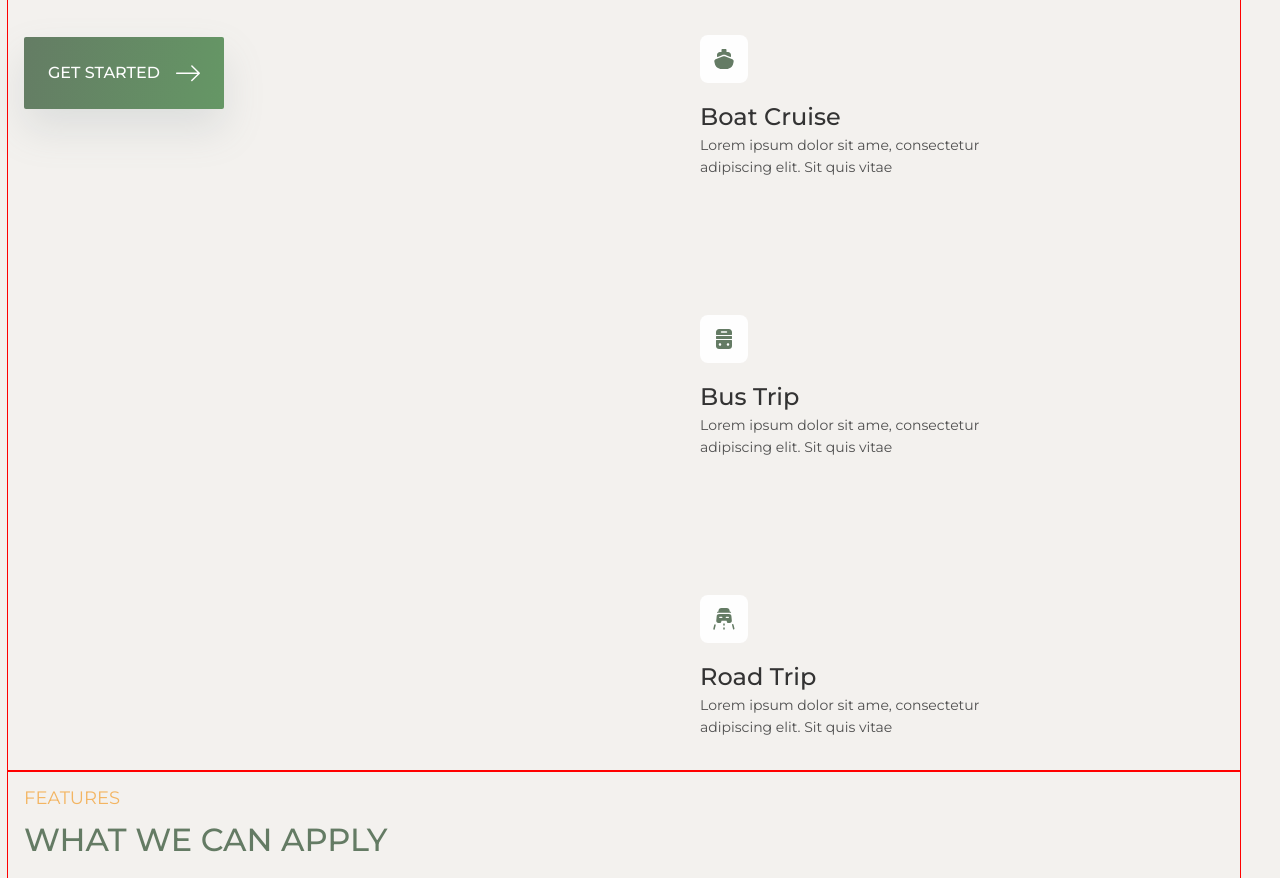
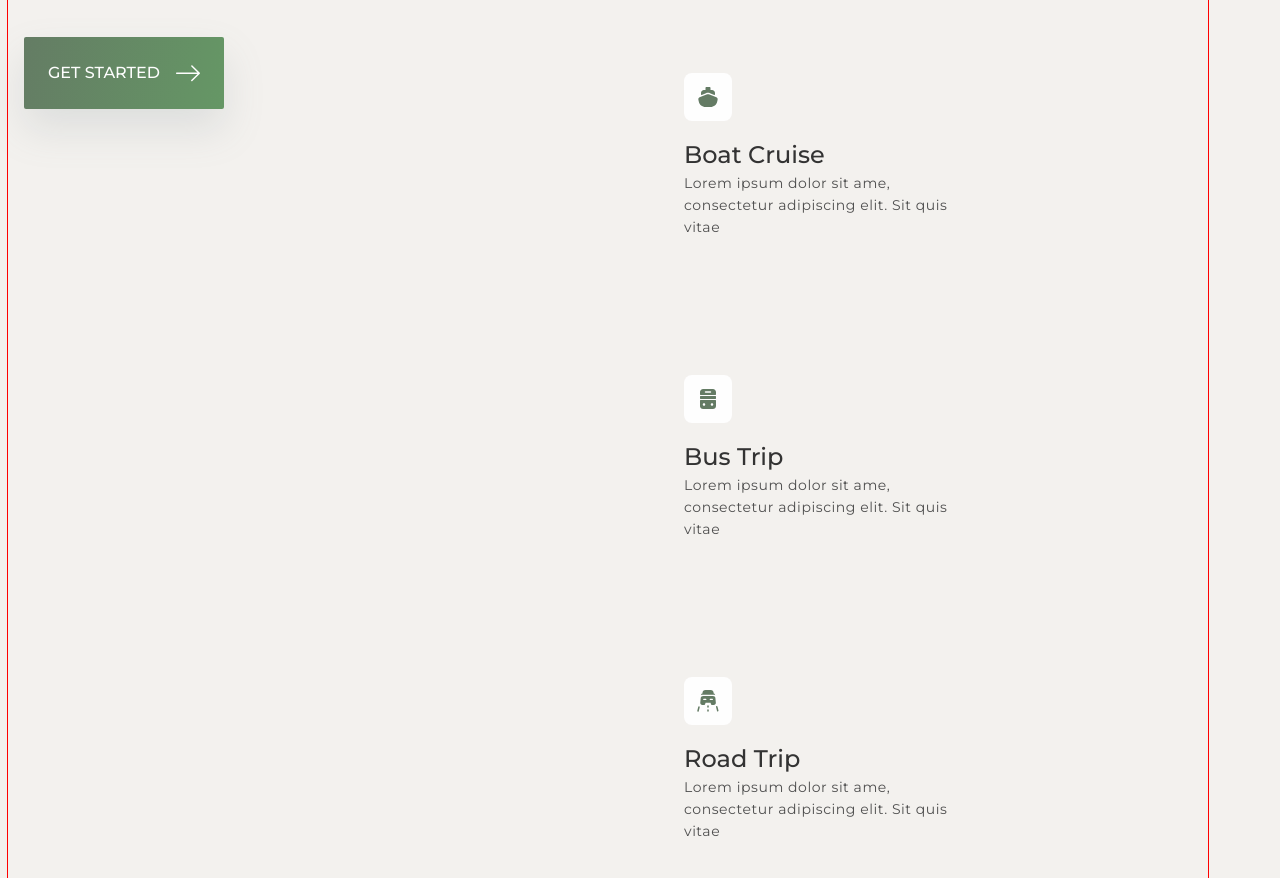
Before and after one commit to KaterynaKozlovska/Awesome-UI-project-goit, a plain HTML site: page index.html in a window 1280 px wide. Shown: the part 1189-2067 px from the top of the page. Drawn offline with Linux system fonts and the light colour scheme.

Commit message:
corect advantages

```diff
--- a/index.html
+++ b/index.html
@@ -152,7 +152,7 @@
           </div>
           <ul class="advantage-card">
             <li class="advantage-card__item">
-              <a href="" class="adventage-card__link">
+              <a href="#" class="adventage-card__link">
                 <div class="advantage-card__img">
                   <svg width="24" height="24">
                     <use href="./images/icons.svg#icon-smart-car"></use>
@@ -166,7 +166,7 @@
               </a>
             </li>
             <li class="advantage-card__item">
-              <a href="" class="adventage-card__link">
+              <a href="#" class="adventage-card__link">
                 <div class="advantage-card__img">
                   <svg width="24" height="24">
                     <use href="./images/icons.svg#icon-ship"></use>
@@ -180,7 +180,7 @@
               </a>
             </li>
             <li class="advantage-card__item">
-              <a href="" class="adventage-card__link">
+              <a href="#" class="adventage-card__link">
                 <div class="advantage-card__img">
                   <svg width="24" height="24">
                     <use href="./images/icons.svg#icon-bus"></use>
@@ -194,7 +194,7 @@
               </a>
             </li>
             <li class="advantage-card__item">
-              <a href="" class="adventage-card__link">
+              <a href="#" class="adventage-card__link">
                 <div class="advantage-card__img">
                   <svg width="24" height="24">
                     <use href="./images/icons.svg#icon-driving"></use>
--- a/sass/components/_advantage-card.scss
+++ b/sass/components/_advantage-card.scss
@@ -1,6 +1,7 @@
 .advantage-card {
   display: flex;
   flex-direction: column;
+  gap: 32px;
   max-width: 372px;
   margin: 0 auto;
   @media screen and (min-width: $tablet) {
@@ -64,4 +65,5 @@
   color: $primary-text-color;
   font-size: 14px;
   line-height: 1.57;
+  letter-spacing: 0.04em;
 }
--- a/sass/components/_advantages-section.scss
+++ b/sass/components/_advantages-section.scss
@@ -1,6 +1,9 @@
-.advantages__container {
+.advantages {
+  &__container {
     display: flex;
     flex-direction: column;
+    padding-bottom: 96px;
+    padding-top: 16px;
 
     @media screen and (min-width: $tablet) {
       flex-direction: row;
@@ -10,10 +13,12 @@
     }
   }
 
-.advantages__content {
+  &__content {
     max-width: 372px;
+    margin-bottom: 48px;
 
     @media screen and (min-width: $tablet) {
       width: 500px;
     }
   }
+}
--- a/sass/components/_container.scss
+++ b/sass/components/_container.scss
@@ -1,18 +1,19 @@
 .container {
   max-width: 1200px;
-  padding: 0 16px;
+  padding-right: 16px;
+  padding-left: 16px;
   margin: 0 auto;
   outline: 1px solid red;
 
   @media screen and (min-width: $mobile) {
-    width: $mobile;
+    max-width: $mobile;
   }
 
   @media screen and (min-width: $tablet) {
-    width: $tablet;
+    max-width: $tablet;
   }
 
   @media screen and (min-width: $desktop) {
-    width: $desktop;
+    max-width: $desktop;
   }
 }
--- a/sass/components/_section.scss
+++ b/sass/components/_section.scss
@@ -1,5 +1,5 @@
 .section__title {
-  padding-top: 16px;
+
   margin-bottom: 8px;
 
   color: $accent-color;
```
Also changed, not shown: css/main.css, css/main.min.css, 2 other files. Lines whose indentation alone changed are shown as unchanged.
